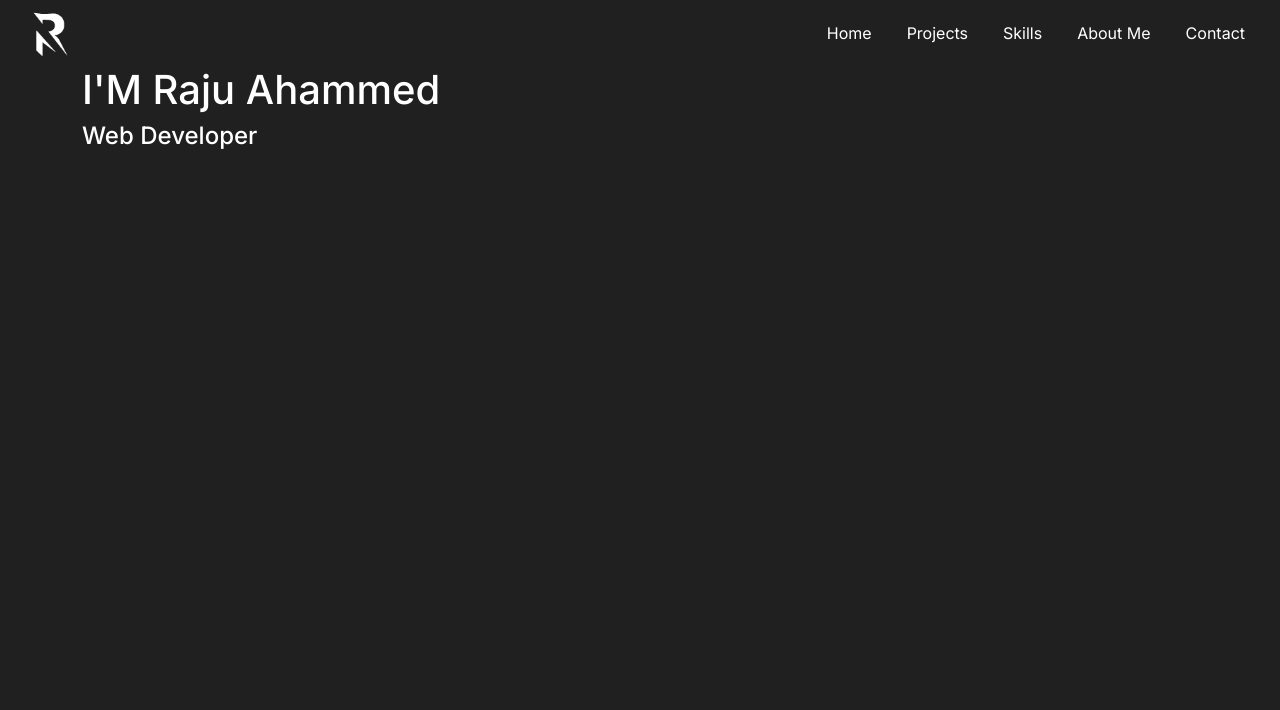
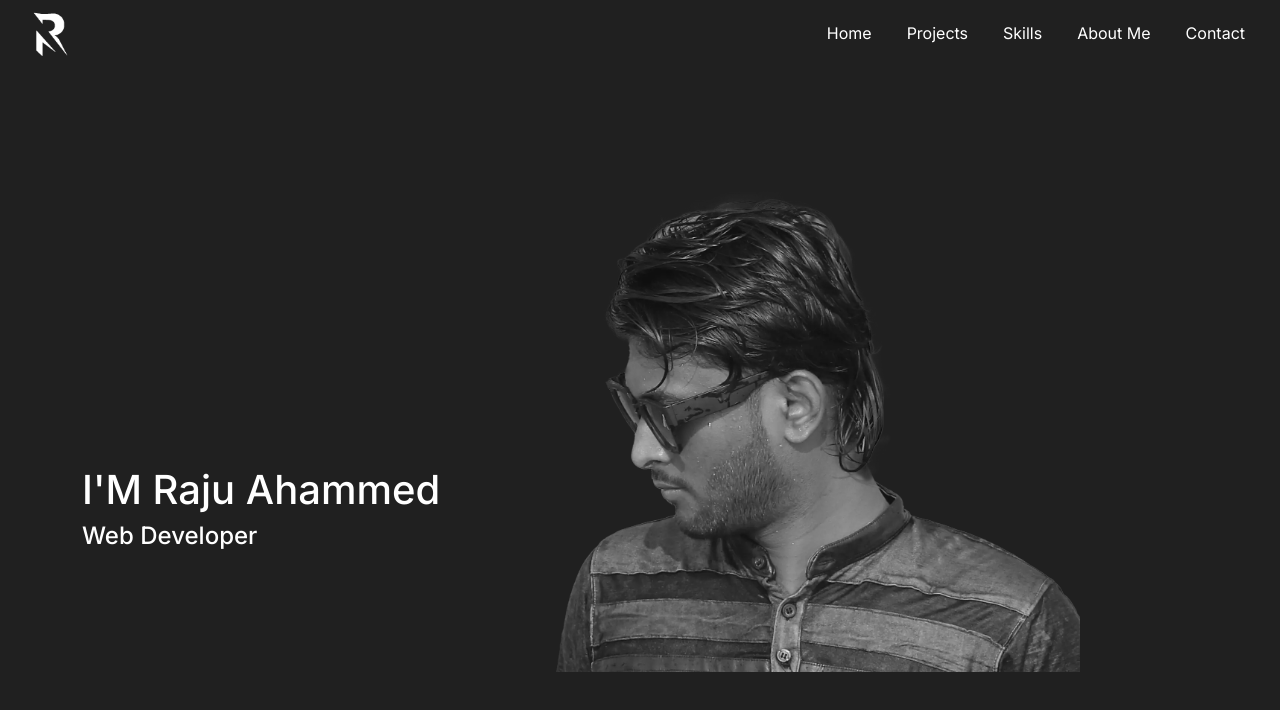
Before and after one commit to Rajukst/new-portfolio, a Next.js app: page / in a window 1280 px wide. Shown: the top 710 px of the page. Built offline with nearby package versions, Linux system fonts and the light colour scheme.

Commit message:
pic check

```diff
--- a/src/app/globals.css
+++ b/src/app/globals.css
@@ -48,5 +48,13 @@
   color: white;
 }
 .names{
-  align-items: center;
+  padding-top: 50vh;
 }
+.homeImage{
+  height: 100vh;
+  width: 50vw;
+  filter: grayscale(100%);
+}
+.homeContainer{
+  display: flex;
+}
--- a/src/app/page.js
+++ b/src/app/page.js
@@ -21,15 +21,19 @@ export default function Home() {
       <section className="homesection" id="#home">
         <div className="myHome">
           <Container>
-            <Col>
-           <div className="names">
+            <div className="homeContainer">
+            <div className="names">
            <h1 className="name">I'M Raju Ahammed</h1>
                 <h4>Web Developer</h4>
            </div>
-            </Col>
-            <Col>
-
-            </Col>
+           <div className="homePhoto">
+           <Image
+                  className="homeImage img-fluid"
+                  src={homePhoto}
+                  alt="Web Logo"
+                />
+           </div>
+            </div>
           </Container>
         </div>
       </section>
```
